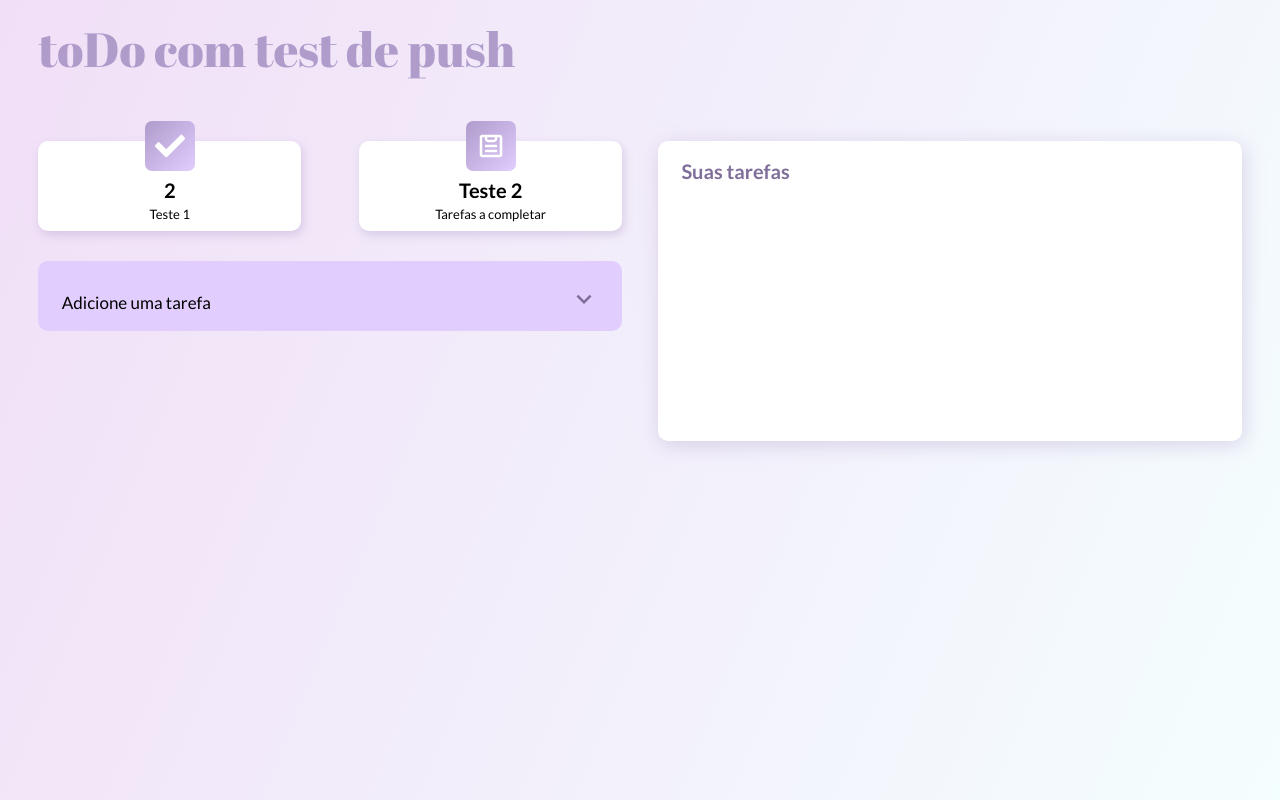
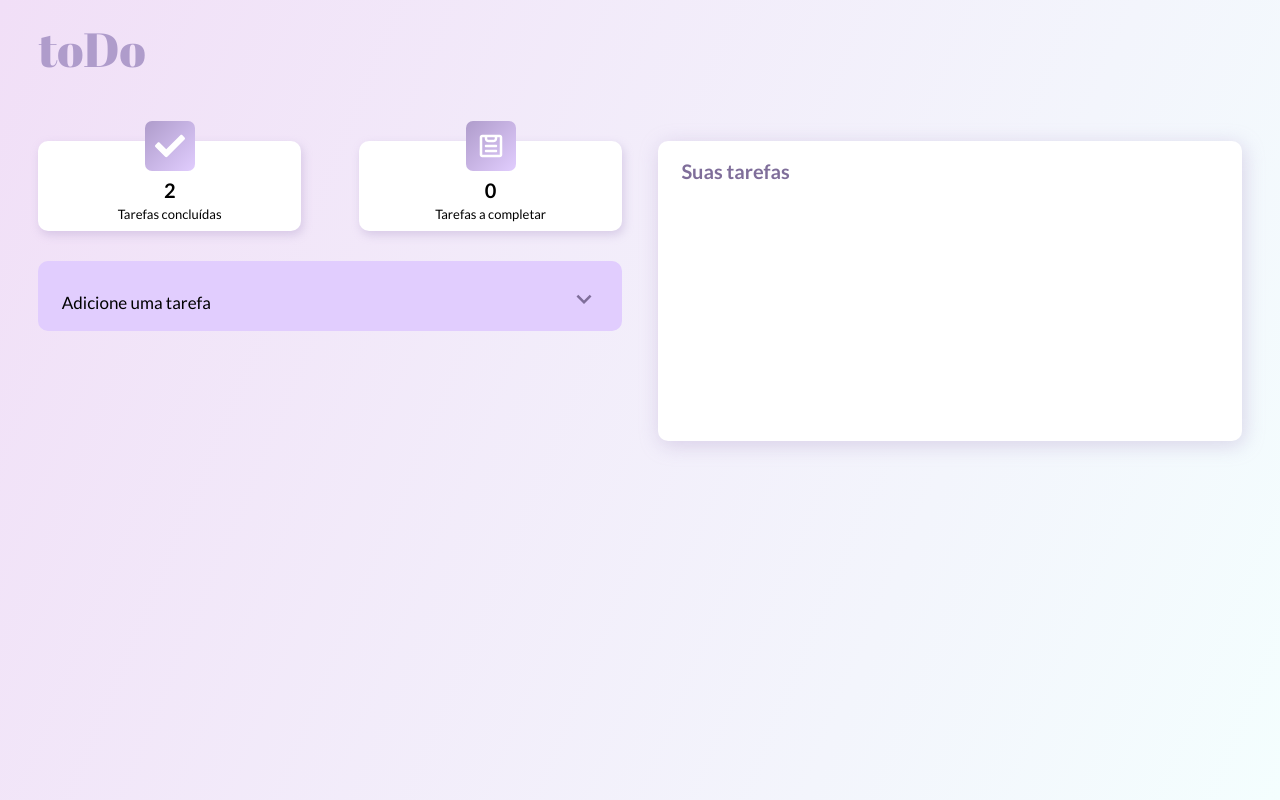
Before and after one commit to claradaibert/todo-app, a React (Create React App) app: page / in a window 1280 px wide. Built offline with nearby package versions, Linux system fonts and the light colour scheme.

Commit message:
Edit app.js

```diff
--- a/src/App.js
+++ b/src/App.js
@@ -1,42 +1,15 @@
-import * as Style from './style';
-import { useState } from 'react';
 import{ GlobalStyle } from './style/global';
 import theme from './style/theme';
 import {ThemeProvider} from 'styled-components';
-import TaskBox from './components/taskBox';
-import DataBox from './components/dataBox';
-import AddTask from './components/addTask';
-import {FaCheck} from 'react-icons/fa';
-import {CgClipboard} from 'react-icons/cg'
+import MainPage from './pages/MainPage';
 
 function App() {
-  const [taskList, setTaskList] = useState([]);
 
   return (
     <>
       <ThemeProvider theme={theme}>
         <GlobalStyle/>
-        <Style.Container>
-          <Style.Header>toDo com test de push</Style.Header>
-          <Style.Body>
-            <Style.LeftContainer>
-              <Style.DataContainers>
-                <DataBox
-                  icon={<FaCheck/>}
-                  title={"2"}
-                  text={"Teste 1"}
-                />
-                <DataBox
-                  icon={<CgClipboard/>}
-                  title={"Teste 2"}
-                  text={"Tarefas a completar"}
-                />
-              </Style.DataContainers>
-              <AddTask/>
-            </Style.LeftContainer>
-            <TaskBox></TaskBox>
-          </Style.Body>
-        </Style.Container>
+        <MainPage/>
       </ThemeProvider>
     </>
   );
```
